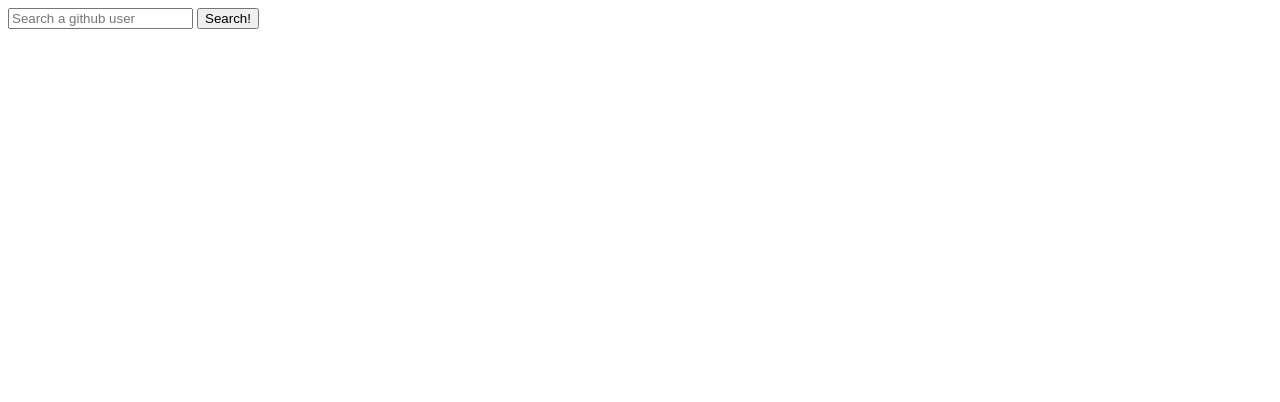
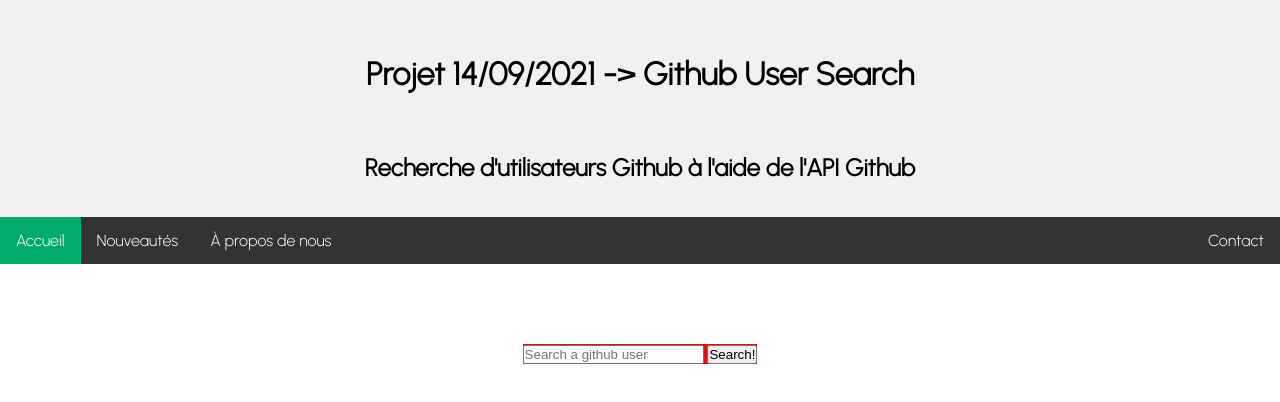
Before and after one commit to WallAshing/Search_github_user, a plain HTML site: page index.html in a window 1280 px wide. Drawn offline with Linux system fonts and the light colour scheme.

Commit message:
Fake header, starting <form> style

```diff
--- /dev/null
+++ b/css/style.css
@@ -0,0 +1,74 @@
+@import url('https://fonts.googleapis.com/css2?family=Urbanist:wght@300&display=swap');
+
+* {
+    padding: 0;
+    margin: 0;
+}
+
+h1 {
+    padding: 40px;
+}
+
+h2 {
+    padding: 20px;
+}
+
+body {
+    font-family: 'Urbanist', sans-serif;
+}
+
+/* HEADER */
+
+header {
+    margin-bottom: 10vh;
+}
+.pre-navbar {
+    padding: 15px;
+    text-align: center;
+    background-color: #F1F1F1;
+}
+
+ul {
+    list-style-type: none;
+    margin: 0;
+    padding: 0;
+    overflow: hidden;
+    background-color: #333;
+    position: -webkit-sticky; /* Safari */
+    position: sticky;
+    top: 0;
+}
+li {
+    float: left;
+}
+li a {
+    display: block;
+    color: white;
+    text-align: center;
+    padding: 14px 16px;
+    text-decoration: none;
+    transition: 0.5s;
+}
+li a:hover:not(.active) {
+    background-color: #111;
+}
+
+.active {
+    background-color: #04AA6D;
+}
+
+/* FORM */
+
+#center-form {
+    text-align: center;
+}
+form {
+    display: inline-block;
+    background-color: red;
+}
+#usr-fld {
+
+}
+#usr-btn {
+
+}
--- a/index.html
+++ b/index.html
@@ -4,14 +4,31 @@
       <meta charset="UTF-8">
       <meta http-equiv="X-UA-Compatible" content="IE=edge">
       <meta name="viewport" content="width=device-width, initial-scale=1.0">
+      <link rel="stylesheet" href="css/style.css">
       <title>Git user search</title>
 </head>
 <body>
+      <header>
+            <div class="pre-navbar">
+                  <h1> Projet 14/09/2021 -> Github User Search </h1>
+                  <h2> Recherche d'utilisateurs Github à l'aide de l'API Github </h2>
+            </div>
+
+            <ul>
+                  <li><a class="active" href="#home"> Accueil </a></li>
+                  <li><a href="#news"> Nouveautés </a></li>
+                  <li><a href="#about"> À propos de nous </a></li>
+                  <li style="float: right"><a href="#contact"> Contact </a></li>
+            </ul>
+      </header>
+
       <main>
+            <div id="center-form">
             <form action="" method="POST">
-                  <input type="text" placeholder="Search a github user" name="username">
-                  <button>Search!</button>
+                  <input type="text" id="usr-fld" placeholder="Search a github user" name="username">
+                  <button id="usr-btn">Search!</button>
             </form>
+            </div>
       </main>
 </body>
 </html>
```
